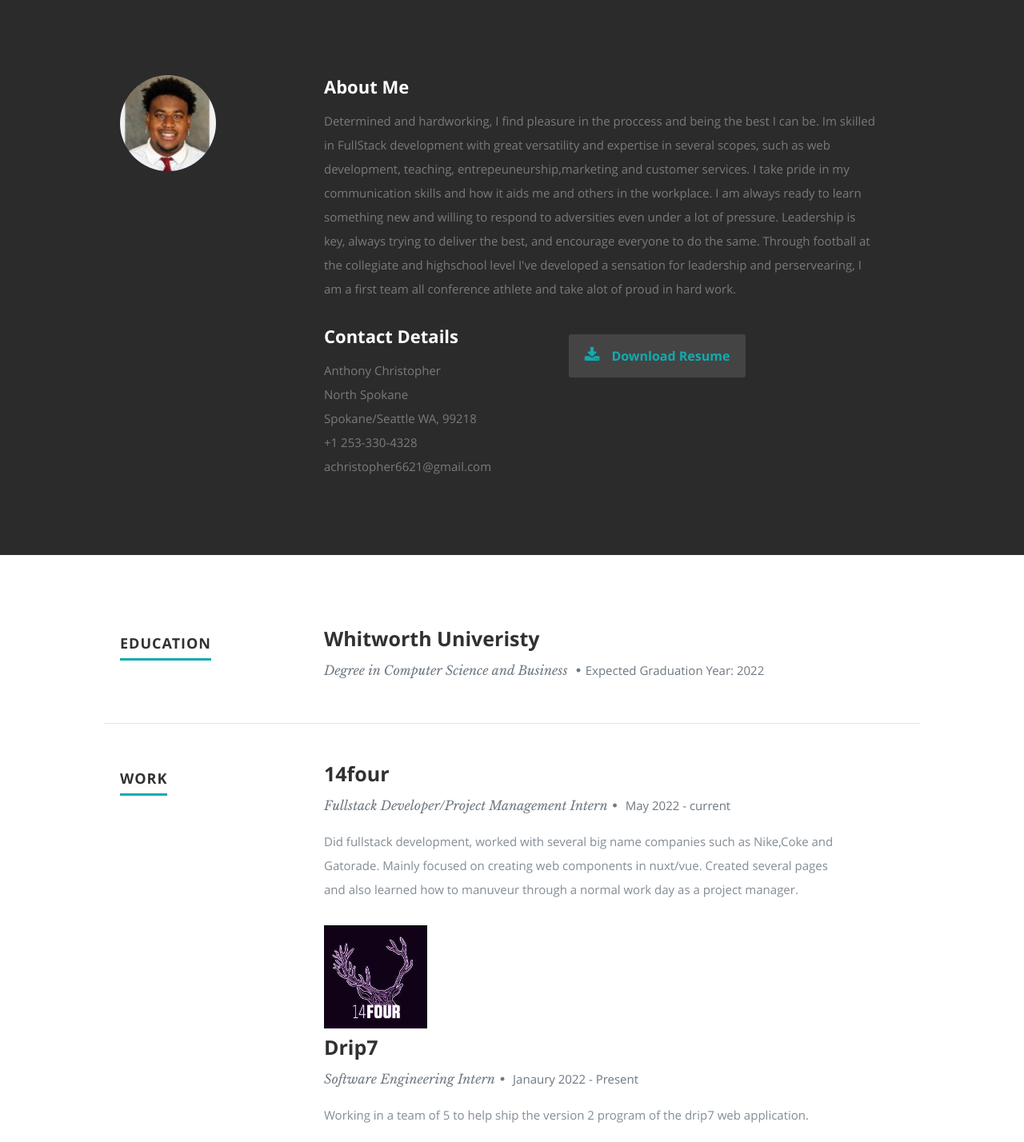
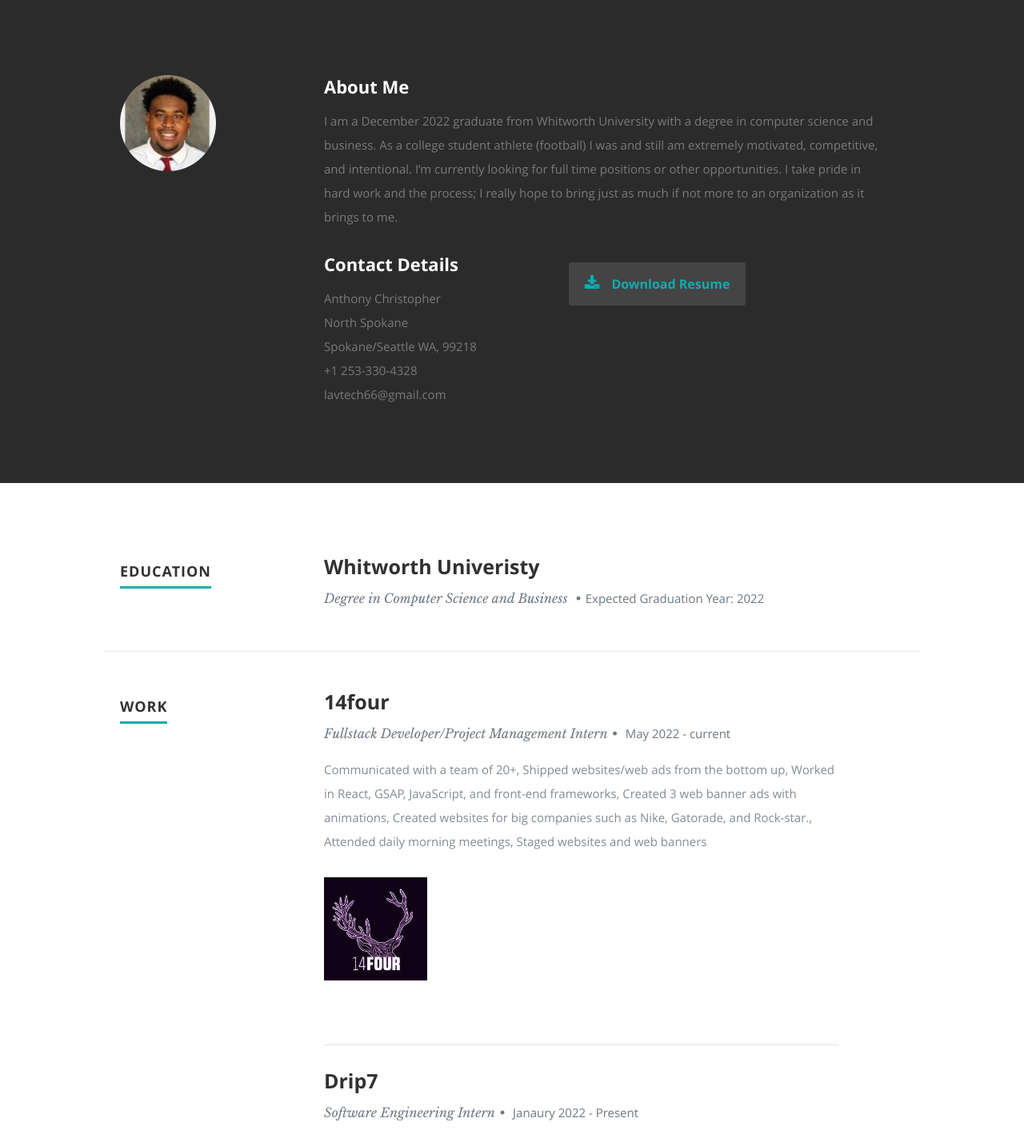
Before and after one commit to Alavish/DigiResume, a React (Create React App) app: page / in a window 1280 px wide. Shown: the part 802-2230 px from the top of the page at 80% size. Built offline with nearby package versions, Linux system fonts and the light colour scheme.

Commit message:
Resume change/Line and breaks/ job desc

```diff
--- a/public/resumeData.json
+++ b/public/resumeData.json
@@ -4,9 +4,9 @@
     "occupation": "Student",
     "description": "Determined and hardworking, I find pleasure in the proccess and being the best I can be. ",
     "image": "headShotPic.jpeg",
-    "bio": "Determined and hardworking, I find pleasure in the proccess and being the best I can be. Im skilled in FullStack development with great versatility and expertise in several scopes, such as web development, teaching, entrepeuneurship,marketing and customer services.\nI take pride in my communication skills and how it aids me and others in the workplace. I am always ready to learn something new and willing to respond to adversities even under a lot of pressure. Leadership is key, always trying to deliver the best, and encourage everyone to do the same.\n Through football at the collegiate and highschool level I've developed a sensation for leadership and perservearing, I am a first team all conference athlete and take alot of proud in hard work.",
+    "bio": "I am a December 2022 graduate from Whitworth University with a degree in computer science and business. As a college student athlete (football) I was and still am extremely motivated, competitive, and intentional. I’m currently looking for full time positions or other opportunities. I take pride in hard work and the process; I really hope to bring just as much if not more to an organization as it brings to me.",
     "contactmessage": "Contact me!",
-    "email": "achristopher6621@gmail.com",
+    "email": "lavtech66@gmail.com",
     "phone": "+1 253-330-4328",
     "address": {
       "street": "North Spokane",
@@ -49,14 +49,14 @@
         "company": "14four",
         "title": "Fullstack Developer/Project Management Intern",
         "years": "May 2022 - current",
-        "description": "Did fullstack development, worked with several big name companies such as Nike,Coke and Gatorade. Mainly focused on creating web components in nuxt/vue. Created several pages and also learned how to manuveur through a normal work day as a project manager.",
+        "description": "Communicated with a team of 20+, Shipped websites/web ads from the bottom up, Worked in React, GSAP, JavaScript, and front-end frameworks, Created 3 web banner ads with animations, Created websites for big companies such as Nike, Gatorade, and Rock-star., Attended daily morning  meetings, Staged websites and web banners",
         "logo":"images/14fourlogo.jpeg"
       },
       {
         "company": "Drip7",
         "title": "Software Engineering Intern",
         "years": "Janaury 2022 - Present",
-        "description": "Working in a team of 5 to help ship the version 2 program of the drip7 web application.",
+        "description": "Tested the web application, finding bugs and ways to improve the app.,Communicating with a team of 3 developers,Worked in JavaScript, React, and basic front-end languages.,Shipped a V2 of a web application,Communicated with clients for specifications • Quality Assurance,Created popups.",
         "logo":"images/drip7.jpeg"
       },
       {
@@ -70,21 +70,21 @@
         "company": "Whitworth Dornsife Department",
         "title": "Application/Web Developer",
         "years": "May 2021 - Present",
-        "description": "Working for a client on a website, I use many different tools such as REACT,NODE,DJANGO and other front/back end developer tools.",
+        "description": "Developed a website for a local nonprofit in the community from the ground up,Worked in React, JS, SQL, Django,Communicated weekly with clients,Sending emails,Created graphics for the company,Marketing through facebook.",
         "logo":"images/whitworthlogo.png"
       },
       {
         "company": "Whitworth Computer Science Department",
         "title": "Grader",
         "years": "Sept 2021 - Present",
-        "description": "In charge of a group of 1 CS2 class and their grades on projects/homeworks",
+        "description": "Computer science department grader for CS1/CS2 class homework and exams.",
         "logo":"images/whitworthlogo.png"
       },
       {
         "company": "Krispy Kreme",
         "title": "General Sales",
         "years": "May 2016 - October 2017",
-        "description": "Did alot of drive through and customer service related responsibilities, also worked with spreadsheets and helped count cashier tills at end of the night. I learned alot about opening and closing as well as customer service",
+        "description": "Developed skills in customer service, reported daily earnings in spreadsheet, developed skills in sales, worked in a fast pace environment ",
         "logo": "images/krispykremelogo.png"
       }
     ],
@@ -131,7 +131,7 @@
         "title": "Spokane Valley Community Advocates Webstie",
         "category": "Company site created for SVCA of Spokane",
         "image": "svcaProjectPic.jpg",
-        "url": "https://sv-communityadvocates.org/"
+        "url": "https://s-v-c-a.org/"
       },
       {
         "title": "Cesar Cipher Encryption Assembler",
--- a/src/Components/Header.js
+++ b/src/Components/Header.js
@@ -33,7 +33,7 @@ class Header extends Component {
 
       <div className="row banner">
          <div className="banner-text">
-            <h1 className="responsive-headline">{name}.</h1>
+            <h1 className="responsive-headline">{name}</h1>
             <ul className="social">
                {networks}
             </ul>
--- a/src/Components/Resume.js
+++ b/src/Components/Resume.js
@@ -16,6 +16,10 @@ class Resume extends Component {
             <p className="info">{work.title}<span>&bull;</span> <em className="date">{work.years}</em></p>
             <p>{work.description}</p>
             <img class = "logo" src = {work.logo}></img>
+            <br></br>
+            <br></br>
+            <br></br>
+            <hr></hr>
         </div>
       })
       var skills = this.props.data.skills.map(function(skills){
```
Also changed, not shown: 21 other files (tests, documents, lock files or other folders).
